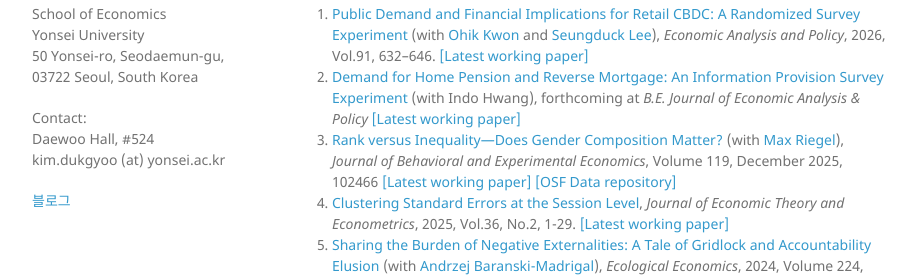
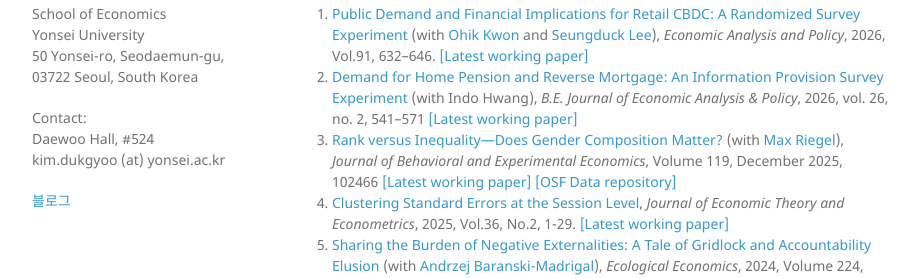
Before and after one commit to kimdukgyoo/kimdukgyoo.github.io, a Jekyll site: the page built from index.md, in a window 1280 px wide and 900 px high. Shown: the part 303-581 px from the top of the window, without its empty margins (178-1099 px from the left). Built offline with Jekyll 4.4.1, drawn with Linux system fonts in a browser that asks for light colours; our own code applies the rules of GitHub Pages for plain Markdown files.

Commit message:
Update index.md

```diff
--- a/index.md
+++ b/index.md
@@ -18,7 +18,7 @@
 
 ## Publications
 1. <a href="https://doi.org/10.1016/j.eap.2026.03.033" target="_blank">Public Demand and Financial Implications for Retail CBDC: A Randomized Survey Experiment</a> (with <a href="https://sites.google.com/view/ohik-kwon" target="_blank">Ohik Kwon</a> and <a href="https://sites.google.com/ucdavis.edu/seungduck-lee" target="_blank">Seungduck Lee</a>), _Economic Analysis and Policy_, 2026, Vol.91, 632--646. <a href="https://kimdukgyoo.github.io/PDFfiles/CBDCsurvey.pdf" target="_blank">[Latest working paper]</a>
-2. <a href="https://doi.org/10.1515/bejeap-2025-0299" target="_blank">Demand for Home Pension and Reverse Mortgage: An Information Provision Survey Experiment</a> (with Indo Hwang), forthcoming at _B.E. Journal of Economic Analysis & Policy_ <a href="https://www.ifo.de/en/cesifo/publications/2026/working-paper/demand-home-pension-and-reverse-mortgage-information-provision" target="_blank">[Latest working paper]</a>
+2. <a href="https://doi.org/10.1515/bejeap-2025-0299" target="_blank">Demand for Home Pension and Reverse Mortgage: An Information Provision Survey Experiment</a> (with Indo Hwang), _B.E. Journal of Economic Analysis & Policy_, 2026, vol. 26, no. 2, 541--571 <a href="https://www.ifo.de/en/cesifo/publications/2026/working-paper/demand-home-pension-and-reverse-mortgage-information-provision" target="_blank">[Latest working paper]</a>
 3. <a href="https://doi.org/10.1016/j.socec.2025.102466" target="_blank">Rank versus Inequality---Does Gender Composition Matter?</a> (with <a href="https://max-riegel.netlify.app/" target="_blank">Max Riegel</a>), _Journal of Behavioral and Experimental Economics_, Volume 119, December 2025, 102466 <a href="https://kimdukgyoo.github.io/PDFfiles/RankVsInequality.pdf" target="_blank">[Latest working paper]</a> <a href="https://osf.io/p59af" target="_blank">[OSF Data repository]</a>
 4. <a href="https://doi.org/10.22812/jetem.2025.36.2.001" target="_blank">Clustering Standard Errors at the Session Level</a>, _Journal of Economic Theory and Econometrics_, 2025, Vol.36, No.2, 1-29. <a href="https://kimdukgyoo.github.io/PDFfiles/ClusteringSEsession.pdf" target="_blank">[Latest working paper]</a>
 5. <a href="https://doi.org/10.1016/j.ecolecon.2024.108264" target="_blank">Sharing the Burden of Negative Externalities: A Tale of Gridlock and Accountability Elusion</a> (with <a href="http://www.abarmad.com/" target="_blank">Andrzej Baranski-Madrigal</a>), _Ecological Economics_, 2024, Volume 224, 108264. <a href="https://kimdukgyoo.github.io/PDFfiles/SharingNegative.pdf" target="_blank">[Latest working paper]</a>
```
